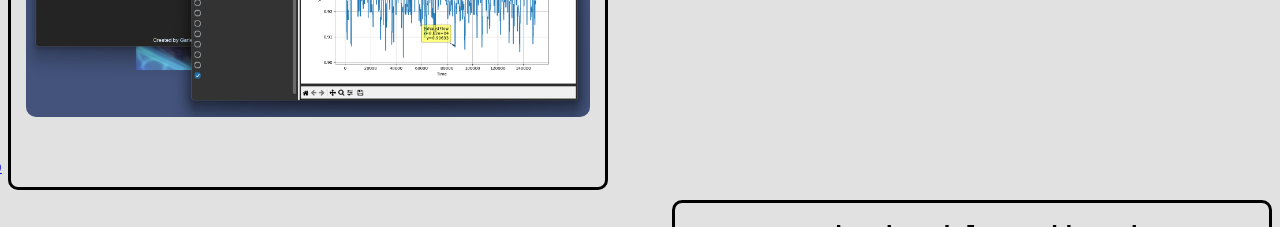
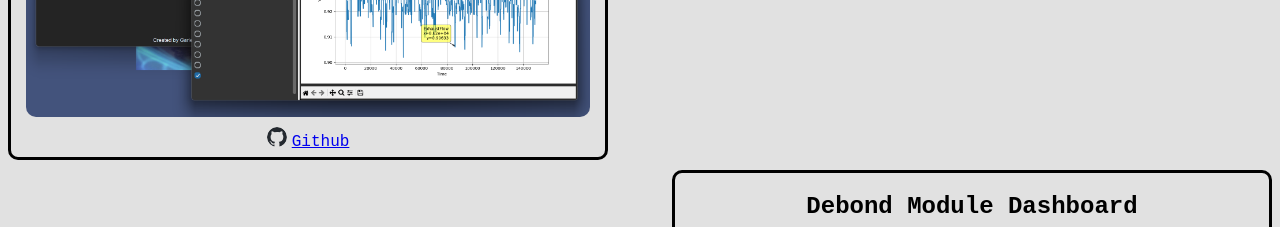
Before and after one commit to gachan2090/len.katsu, a React (Vite) app: page / in a window 1280 px wide. Shown: the part 1160-1387 px from the top of the page. Built offline with nearby package versions, Linux system fonts and the light colour scheme.

Commit message:
Update index.css

```diff
--- a/src/index.css
+++ b/src/index.css
@@ -191,11 +191,11 @@ html {
   margin-bottom: 10px;
 }
 
-.projShowcase a {
+/* .projShowcase a {
   margin-top: 2px;
   margin-bottom: 10px;
   margin-right: 670px
-}
+} */
 
 .BottomSection {
   text-align: center;
```
